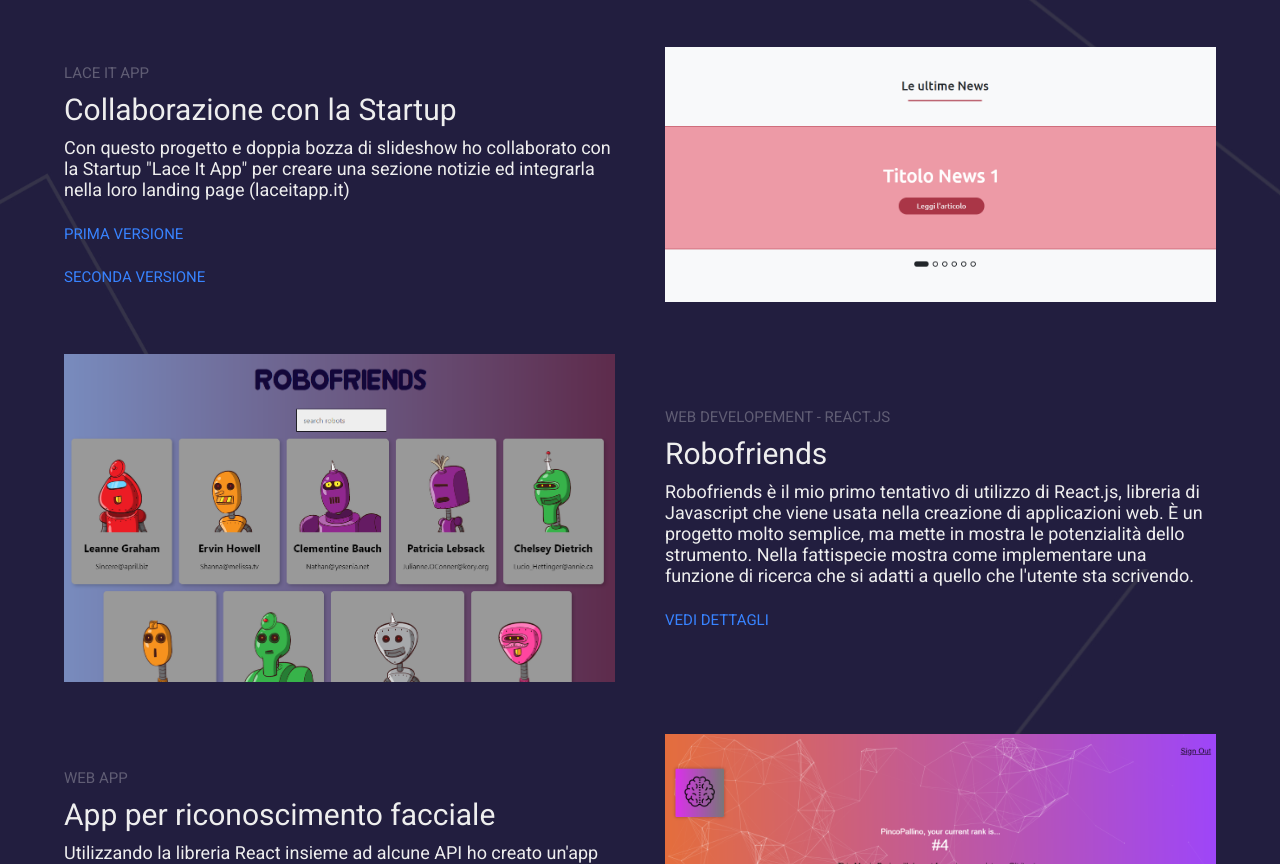
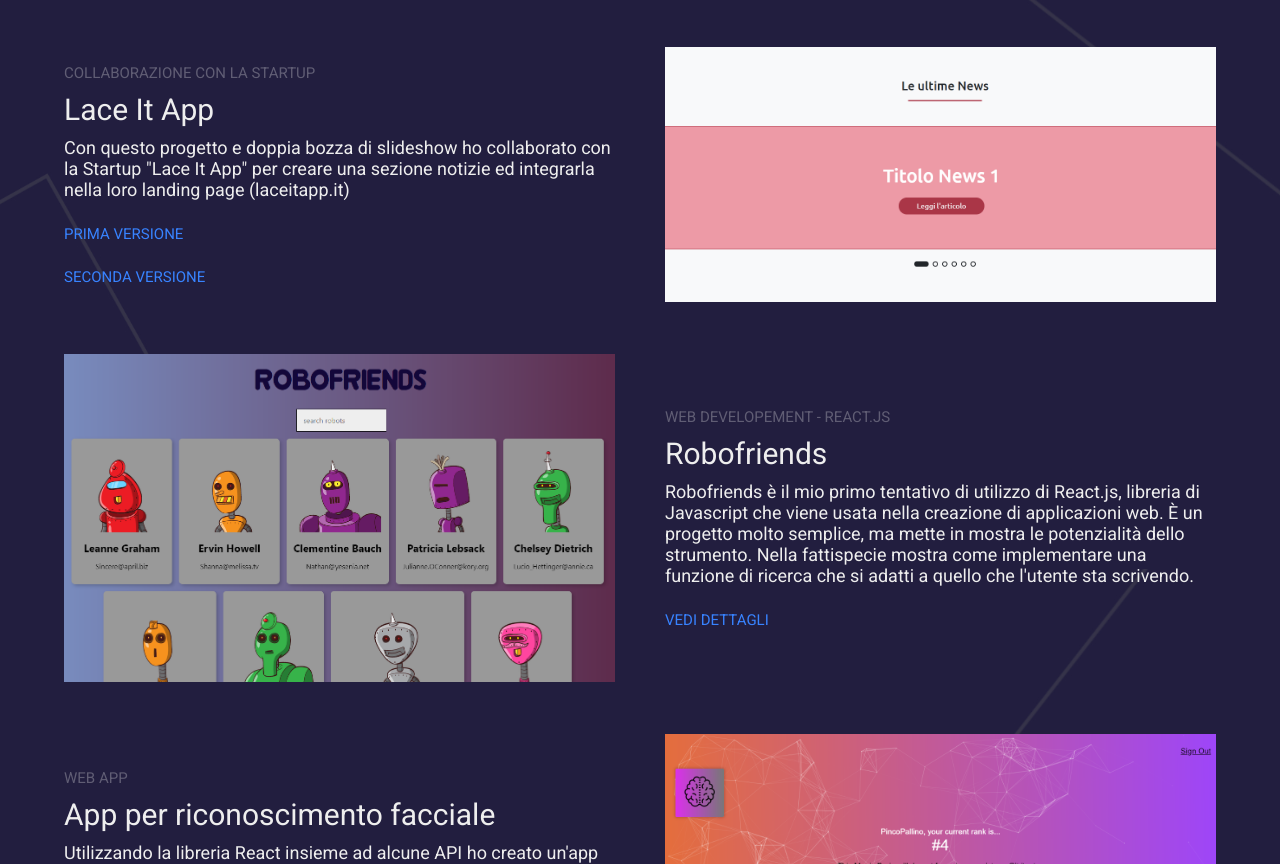
Before and after one commit to AxelZeta/AxelZeta.github.io, a plain HTML site: page index.html in a window 1280 px wide. Shown: the part 1831-2695 px from the top of the page. Drawn offline with nearby package versions, Linux system fonts and the light colour scheme.

Commit message:
Update index.html

```diff
--- a/index.html
+++ b/index.html
@@ -112,8 +112,8 @@
             </div>
             <div class="portfolio-item">
                 <div class="portfolio-description has-margin-right" data-aos="fade-right" data-aos-delay="900">
-                    <h6>Lace It App</h6>
-                    <h1>Collaborazione con la Startup</h1>
+                    <h6>Collaborazione con la Startup</h6>
+                    <h1>Lace It App</h1>
                     <p>
                         Con questo progetto e doppia bozza di slideshow ho collaborato con la Startup "Lace It App" per
                         creare una sezione notizie ed integrarla nella loro landing page (laceitapp.it)
```
